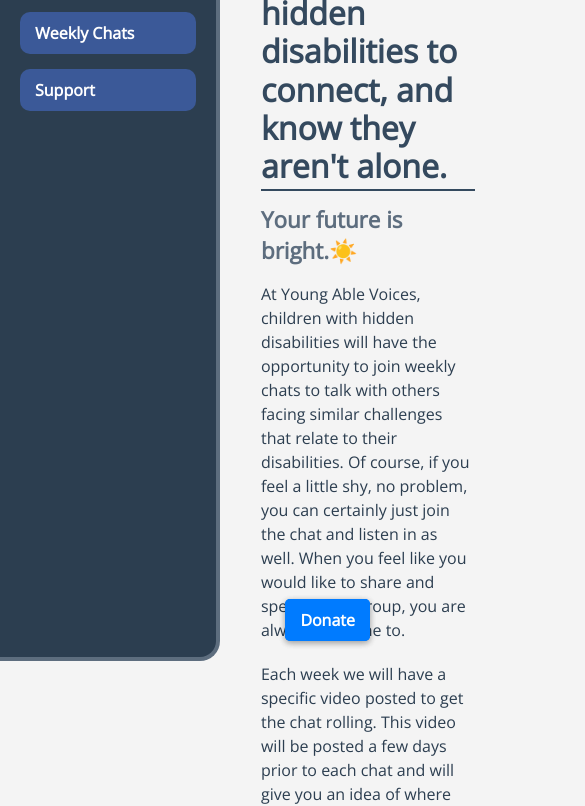
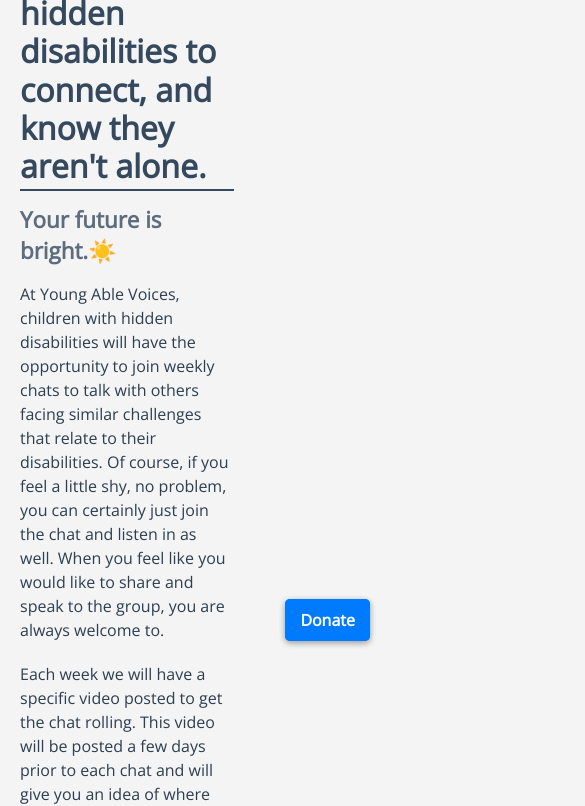
Before and after one commit to Elina-YAV/Elina-YAV.github.io, a plain HTML site: page index.html in a window 390 px wide. Shown: the part 183-989 px from the top of the page, 585 px wide, since content can reach past the window. Drawn offline with nearby package versions, Linux system fonts and the light colour scheme.

Commit message:
Update styles.css

```diff
--- a/styles.css
+++ b/styles.css
@@ -75,17 +75,49 @@
     margin-top: 80px;
     padding: 20px;
 }
-
-/* Navigation items */
-.nav-item {
-    text-decoration: none;
+/* New styles for sidebar toggle */
+#menu-toggle {
+    position: fixed;
+    top: 20px;
+    left: 20px;
+    z-index: 1001;
+    background-color: #007bff;
     color: white;
+    border: none;
     padding: 10px 15px;
-    background-color: #3b5998;
-    border-radius: 10px;
-    transition: background-color 0.3s ease;
+    font-size: 1.5rem;
+    border-radius: 5px;
+    cursor: pointer;
+    display: none; /* Hidden by default, visible on small screens */
 }
 
+#menu-toggle:hover {
+    background-color: #0056b3;
+}
+
+/* Sidebar responsiveness */
+@media (max-width: 768px) {
+    #menu-toggle {
+        display: block; /* Show menu button on small screens */
+    }
+
+    #sidebar {
+        transform: translateX(-100%); /* Hide sidebar */
+        transition: transform 0.3s ease-in-out;
+    }
+
+    #sidebar.open {
+        transform: translateX(0); /* Show sidebar */
+    }
+
+    .title-bar {
+        left: 0; /* Adjust title-bar for hidden sidebar */
+    }
+
+    #content {
+        margin-left: 0;
+    }
+}
 .nav-item:hover {
     background-color: #e0ca3c;
 }
```
